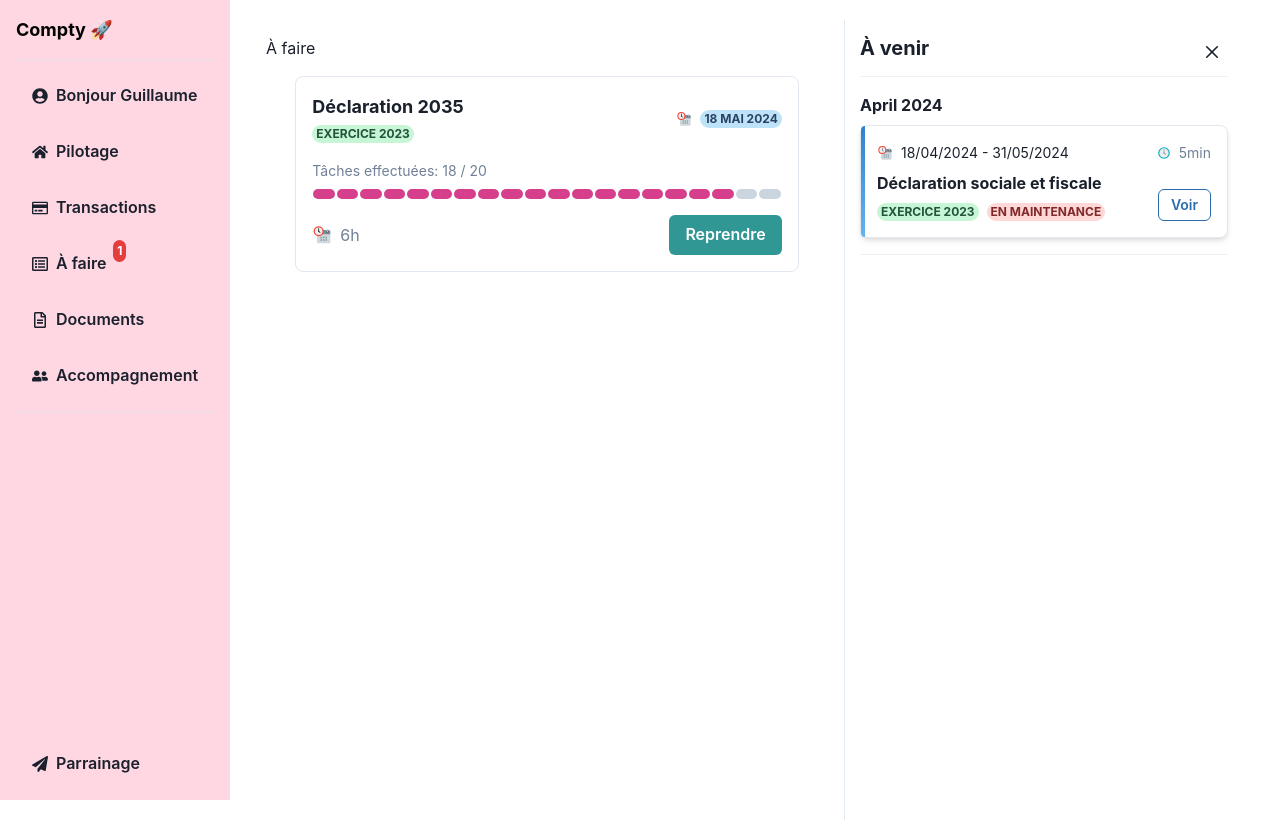
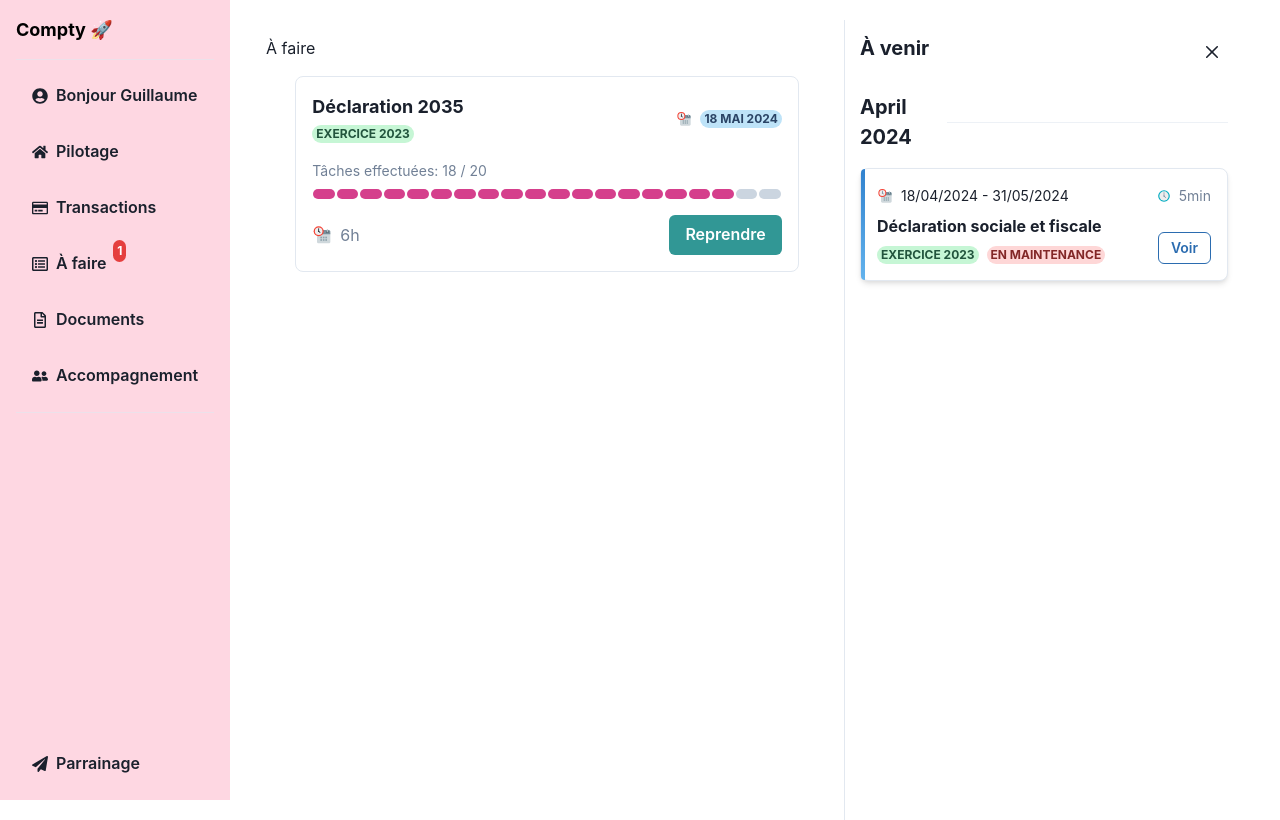
Before and after one commit to lizardspace2/compty10042024, a React (Vite) app: page /todo in a window 1280 px wide. Built offline with nearby package versions, Linux system fonts and the light colour scheme.

Commit message:
hgikgudssd

```diff
--- a/src/components/Pilotage/Afaire/components/UpcomingTasks.jsx
+++ b/src/components/Pilotage/Afaire/components/UpcomingTasks.jsx
@@ -1,7 +1,7 @@
+// UpcomingTasks.js
 import React from 'react';
 import {
   Box,
-  Stack,
   Heading,
   Text,
   Flex,
@@ -70,6 +70,17 @@ const TaskItem = ({
   );
 };
 
+const MonthYearHeading = ({ children }) => {
+  return (
+    <Flex alignItems="center">
+      <Text fontWeight="bold" fontSize="xl" my={4}>
+        {children}
+      </Text>
+      <Divider orientation="horizontal" flexGrow={1} ml={2} />
+    </Flex>
+  );
+};
+
 const groupTasksByMonthAndYear = (tasks) => {
   const groupedTasks = {};
 
@@ -131,14 +142,12 @@ const UpcomingTasks = () => {
       <Heading size="md" mb={4}>
         À venir
       </Heading>
-      <Divider mb={4} />
-      {Object.keys(groupedTasks).map((monthYear) => (
-        <Box key={monthYear}>
-          <Text fontWeight="bold" mb={2}>{monthYear}</Text>
-          <Stack spacing={4}>
-            {groupedTasks[monthYear].map((task, index) => (
+      {Object.keys(groupedTasks).map((monthYear, index) => (
+        <Box key={index}>
+          <MonthYearHeading>{monthYear}</MonthYearHeading>
+          {groupedTasks[monthYear].map((task, taskIndex) => (
             <TaskItem
-                key={index}
+              key={taskIndex}
               title={task.title}
               startDate={task.startDate}
               endDate={task.endDate}
@@ -148,8 +157,7 @@ const UpcomingTasks = () => {
               buttonText={task.buttonText}
             />
           ))}
-          </Stack>
-          <Divider my={4} />
+          {index < Object.keys(groupedTasks).length - 1 && <Divider my={4} />}
         </Box>
       ))}
     </Box>
```
Lines whose indentation alone changed are shown as unchanged.
